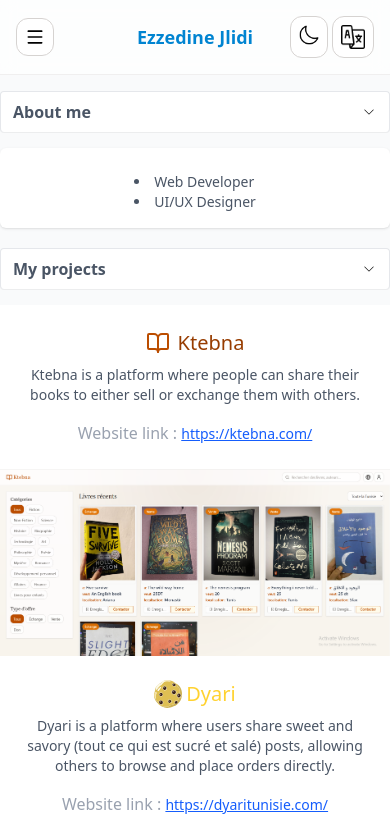
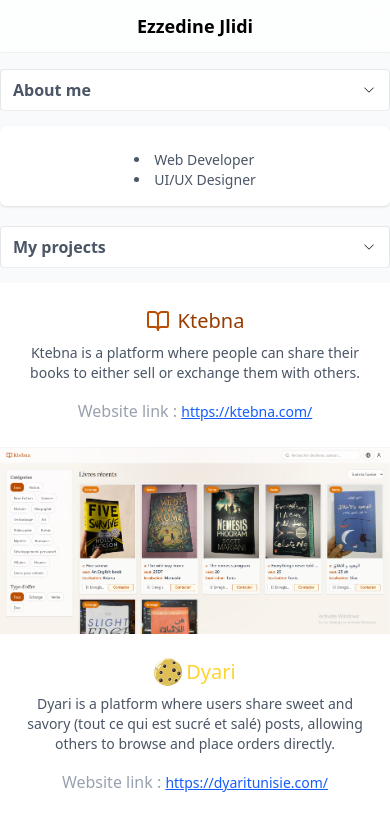
Before and after one commit to ba9hh/portoflio, a React (Vite) app in the folder frontend/: page / in a window 390 px wide. Shown: the top 816 px of the page. Built offline with nearby package versions, Linux system fonts and the light colour scheme.

Commit message:
first commit

```diff
--- a/frontend/src/home/Header.jsx
+++ b/frontend/src/home/Header.jsx
@@ -122,18 +122,18 @@
             </ul>
           </div>
         )}
-        <div className="md:hidden grid grid-cols-3 items-center p-4">
-          <div className="w-fit relative rounded-xl border border-stone-300 bg-white/80 p-2 dark:border-stone-700 dark:bg-stone-800">
+        <div className="md:hidden p-3">
+          {/* <div className="w-fit relative rounded-xl border border-stone-300 bg-white/80 p-2 dark:border-stone-700 dark:bg-stone-800">
             <img
               onClick={() => setMenuOpen(!menuOpen)}
               src={isDarkMode ? menu1 : menu}
               className="w-5 h-5"
             />
-          </div>
-          <h1 className="text-sky-600 font-semibold text-lg text-center dark:text-gray-50">
+          </div> */}
+          <h1 className="text-black font-semibold text-lg text-center dark:text-gray-50">
             Ezzedine Jlidi
           </h1>
-          <div className="flex justify-end gap-1">
+          {/* <div className="flex justify-end gap-1">
             <div className="w-fit relative rounded-xl border border-stone-300 bg-white/80 p-2 dark:border-stone-700 dark:bg-stone-800">
               <img
                 src={isDarkMode ? nightMode2 : nightMode}
@@ -148,7 +148,7 @@
                 onClick={() => setLangMenuOpen(!langMenuOpen)}
               />
             </div>
-          </div>
+          </div> */}
         </div>
       </div>
     </>
```
